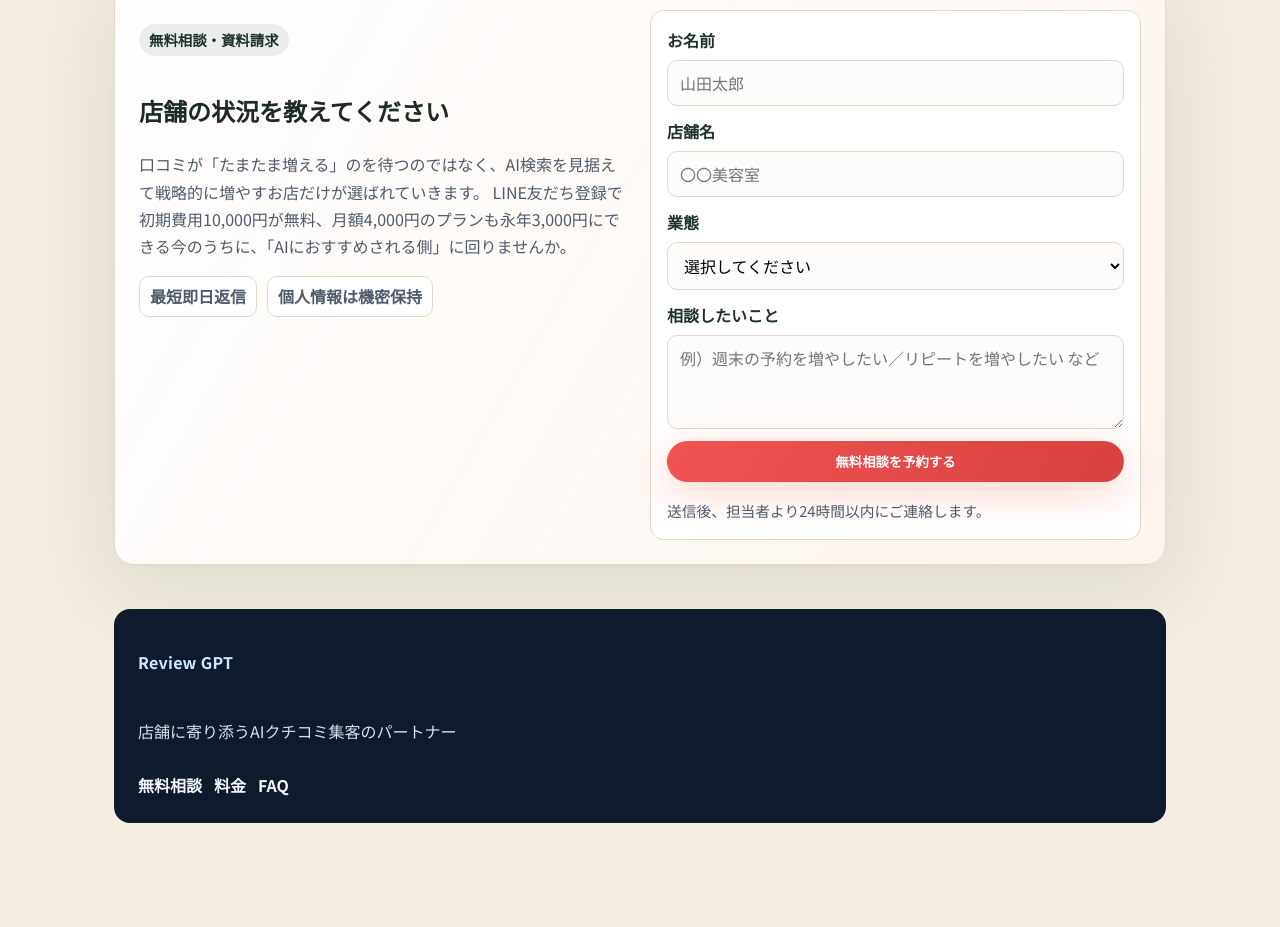
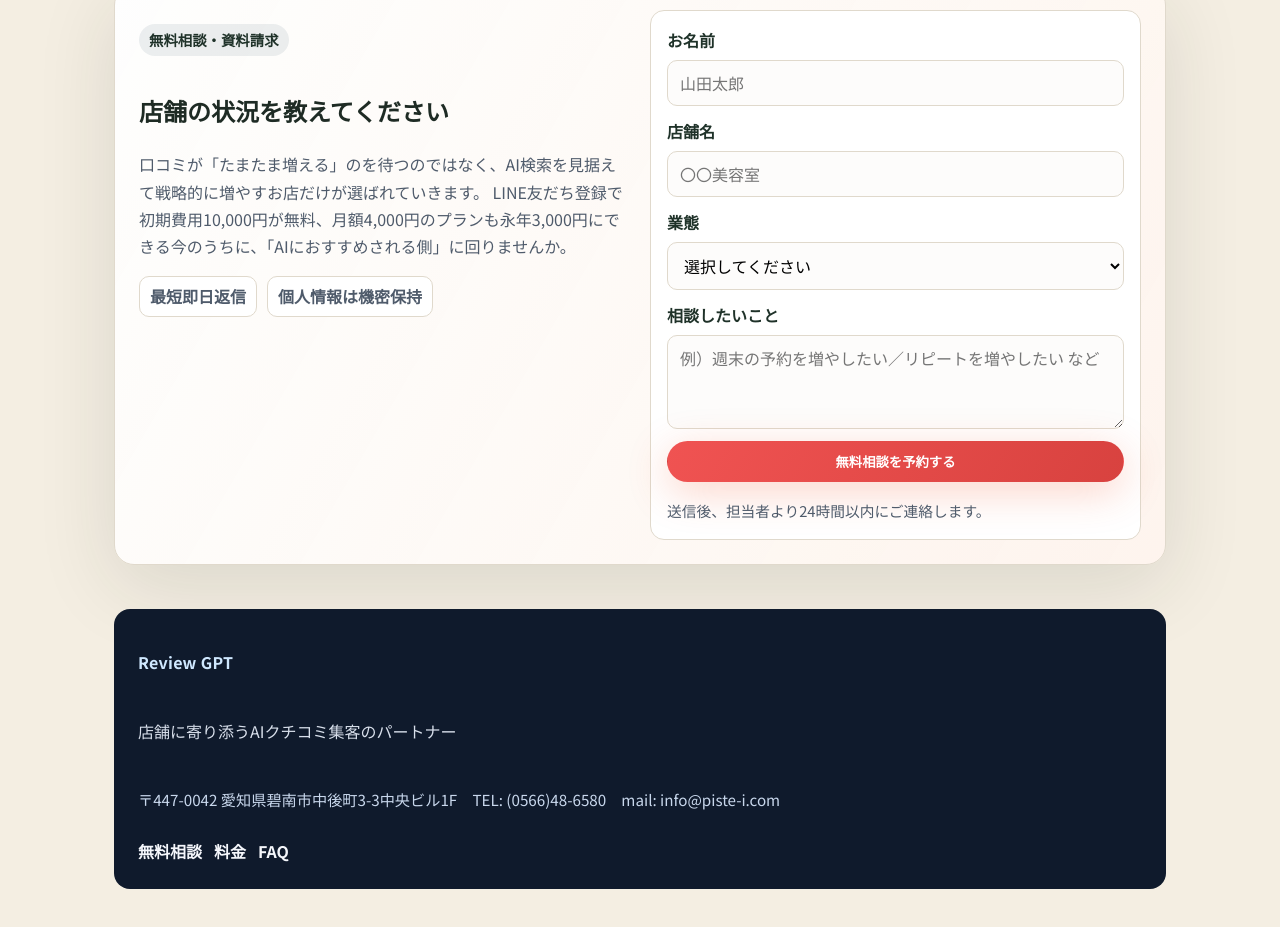
Before and after one commit to piste-boss/review-gpt-LP, a website built with Vite: page index.html in a window 1280 px wide. Shown: the part 5100-6027 px from the top of the page. Before the commit the page ends 5987 px from the top, so only its background shows below. Built offline with nearby package versions, Linux system fonts and the light colour scheme.

Commit message:
Add footer contact info

```diff
--- a/index.html
+++ b/index.html
@@ -350,6 +350,9 @@
       <footer class="footer">
         <p class="logo-mark">Review GPT</p>
         <p>店舗に寄り添うAIクチコミ集客のパートナー</p>
+        <p class="footer__contact">
+          〒447-0042 愛知県碧南市中後町3-3中央ビル1F　TEL: (0566)48-6580　mail: info@piste-i.com
+        </p>
         <div class="footer__links">
           <a href="#contact">無料相談</a>
           <a href="#plans">料金</a>
--- a/styles.css
+++ b/styles.css
@@ -638,6 +638,11 @@ a {
   gap: 10px;
 }
 
+.footer__contact {
+  color: #c8d7ec;
+  font-size: 0.95rem;
+}
+
 .footer .logo-mark {
   color: #cfe8ff;
 }
```
